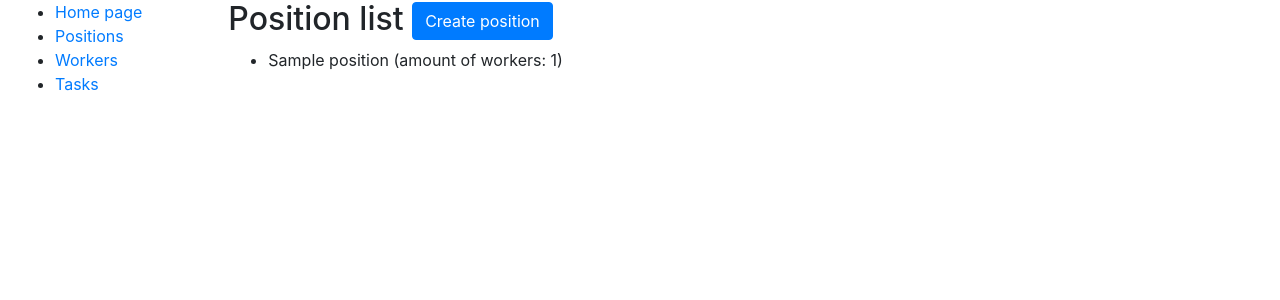
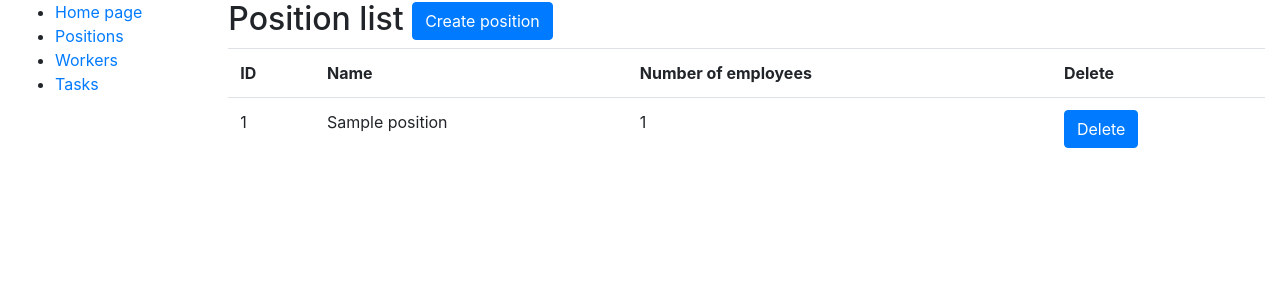
Before and after one commit to kleotan901/workflow_master, a Django app: page /task_manager/positions/ in a window 1280 px wide. Shown: the top 300 px of the page. Run offline with Django 4.2, Linux system fonts and the light colour scheme; tables that the repository leaves empty hold one stand-in row (values such as "Sample post").

Commit message:
Add link to position_delete page and update template position_list.html

```diff
--- a/templates/task_manager/position_list.html
+++ b/templates/task_manager/position_list.html
@@ -9,13 +9,30 @@
   </a>
   </h2>
   {% if position_list %}
-  {% for position in position_list %}
-    <ul>
-      <li>{{ position.name }} (amount of workers: {{ position.worker_set.count }})</li>
-    </ul>
+  <table class="table">
+    <tr>
+      <th>ID</th>
+      <th>Name</th>
+      <th>Number of employees</th>
+      <th>Delete</th>
+    </tr>
+
+    {% for position in position_list %}
+      <tr>
+        <td>{{ position.id }}</td>
+        <td>{{ position.name }}</td>
+        <td>{{ position.worker_set.count }}</td>
+        <td>
+          <a href="{% url 'task_manager:position-delete' pk=position.id %}" class="btn btn-primary link-to-page">
+            Delete
+          </a>
+        </td>
+      </tr>
     {% endfor %}
-  {% else %}
-    <p> No position in the company</p>
-  {% endif %}
+  </table>
+
+{% else %}
+    <p>There are no positions in the company.</p>
+{% endif %}
 
 {%  endblock %}
```
